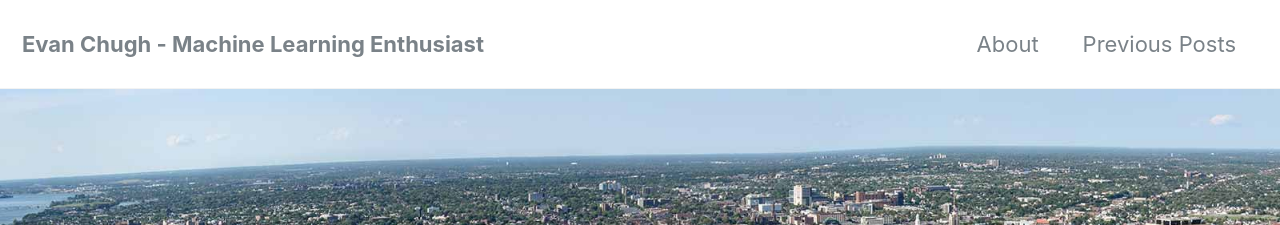
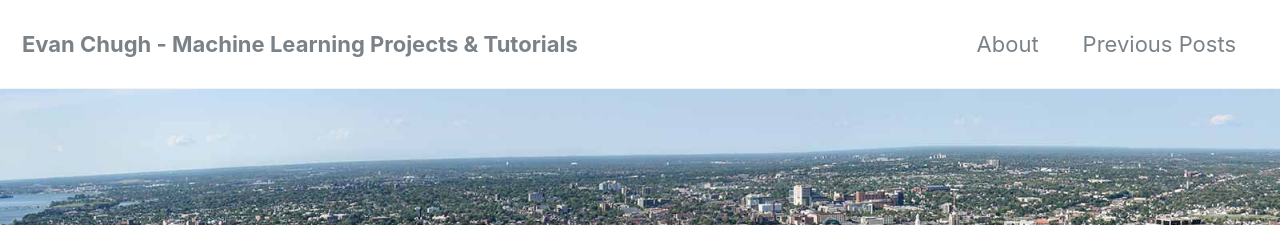
Before and after one commit to evanchugh/evanchugh.github.io, a Jekyll site: the page built from index.html, in a window 1280 px wide and 900 px high. Shown: the top 225 px of the window. Built offline with Jekyll 4.4.1, drawn with Linux system fonts in a browser that asks for light colours; nearby versions of some CDN libraries; the list of posts is cut into pages by our own code.

Commit message:
more text updates

```diff
--- a/_config.yml
+++ b/_config.yml
@@ -16,7 +16,7 @@ minimal_mistakes_skin    : "default" # "air", "aqua", "contrast", "dark", "dirt"
 
 # Site Settings
 locale                   : "en-US"
-title                    : "Evan Chugh - Machine Learning Enthusiast"
+title                    : "Evan Chugh - Machine Learning Projects & Tutorials"
 title_separator          : "-"
 name                     : "Evan Chugh"
 description              : "Data Science, Machine Learning & Deep Learning projects and tutorials"
```
